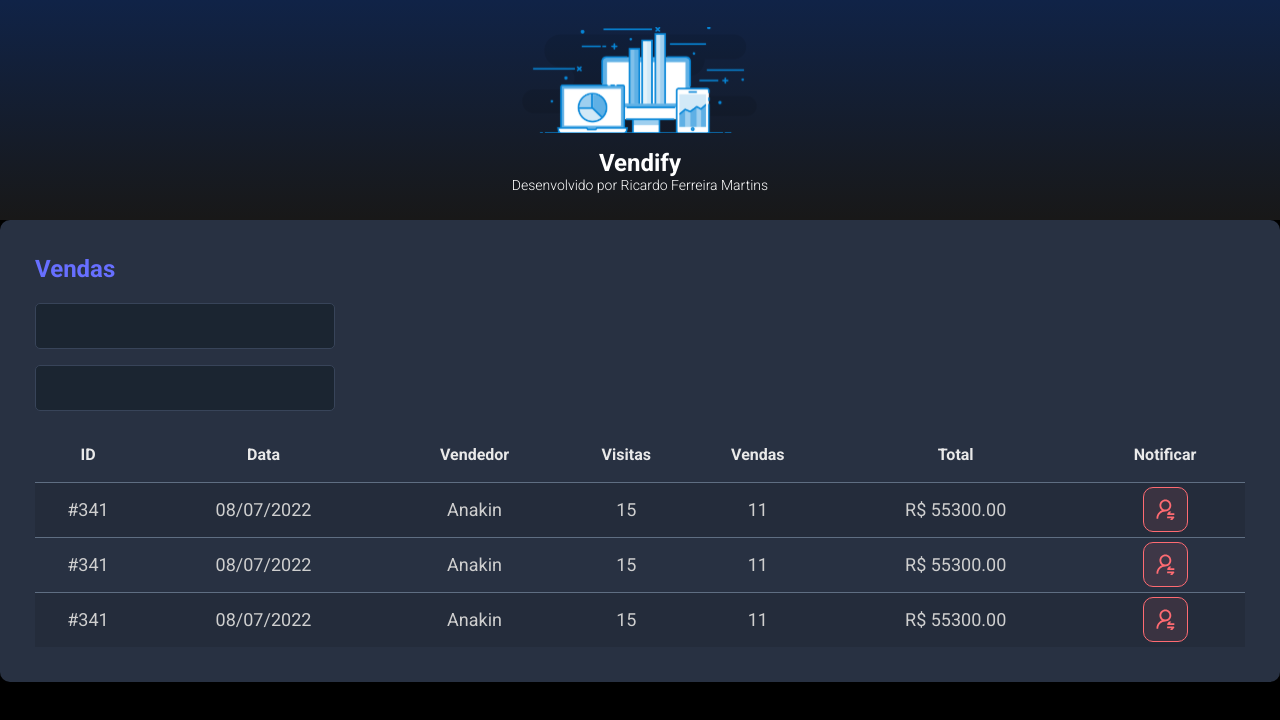
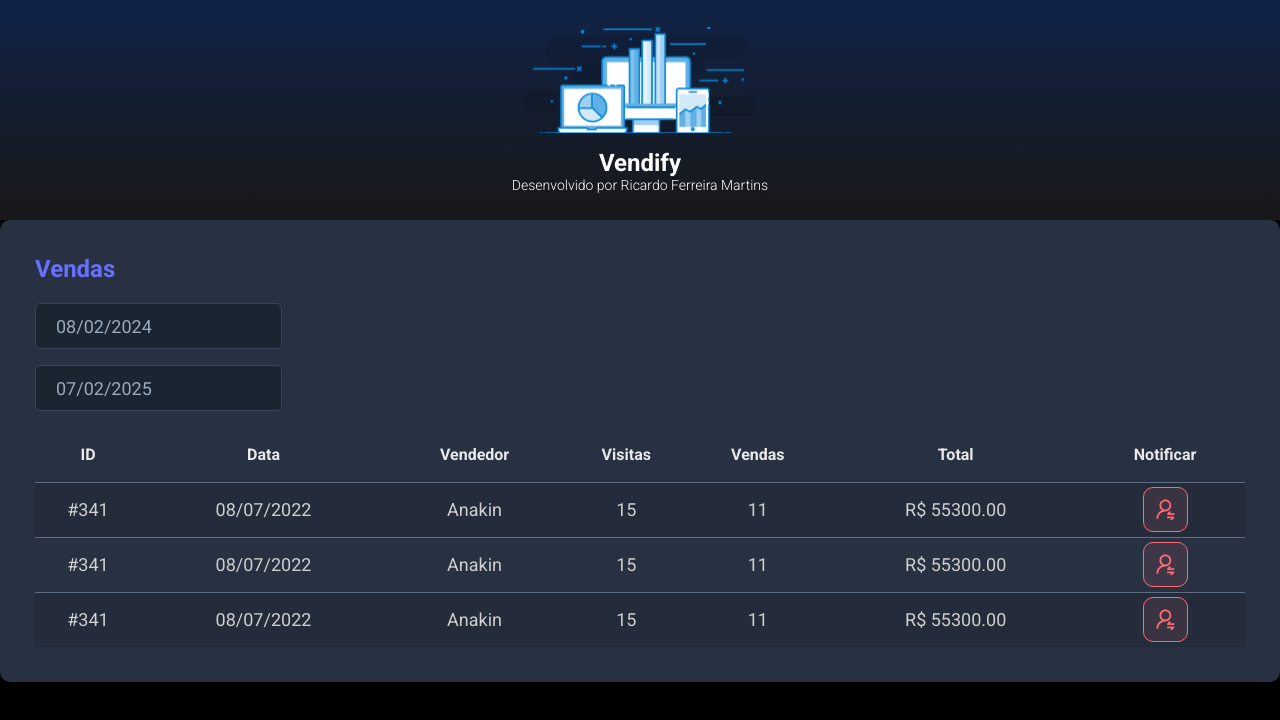
Before and after one commit to RickFerry/vendify-ui, a React (Vite) app: page / in a window 1280 px wide. Shown: the top 720 px of the page. Built offline with nearby package versions, Linux system fonts and the light colour scheme.

Commit message:
Datepicker and useState

```diff
--- a/package.json
+++ b/package.json
@@ -10,7 +10,9 @@
     "preview": "vite preview"
   },
   "dependencies": {
+    "@types/react-datepicker": "^4.4.2",
     "react": "^19.0.0",
+    "react-datepicker": "^4.8.0",
     "react-dom": "^19.0.0"
   },
   "devDependencies": {
--- a/src/components/sales-card/index.tsx
+++ b/src/components/sales-card/index.tsx
@@ -1,16 +1,35 @@
+import DatePicker from "react-datepicker";
+import "react-datepicker/dist/react-datepicker.css";
 import NotificationButton from "../notification-button";
 import "./styles.css";
+import { useState } from "react";
 
 function SalesCard() {
+  const min = new Date(new Date().setDate(new Date().getDate() - 365));
+  const max = new Date();
+
+  const [minDate, setMinDate] = useState(min);
+  const [maxDate, setMaxDate] = useState(max);
+
   return (
     <div className="dsmeta-card">
       <h2 className="dsmeta-sales-title">Vendas</h2>
       <div>
         <div className="dsmeta-form-control-container">
-          <input className="dsmeta-form-control" type="text" />
+          <DatePicker
+            selected={minDate}
+            onChange={(date: Date) => setMinDate(date)}
+            className="dsmeta-form-control"
+            dateFormat="dd/MM/yyyy"
+          />
         </div>
         <div className="dsmeta-form-control-container">
-          <input className="dsmeta-form-control" type="text" />
+          <DatePicker
+            selected={maxDate}
+            onChange={(date: Date) => setMaxDate(date)}
+            className="dsmeta-form-control"
+            dateFormat="dd/MM/yyyy"
+          />
         </div>
       </div>
 
```
Also changed, not shown: 1 other file (tests, documents, lock files or other folders).
